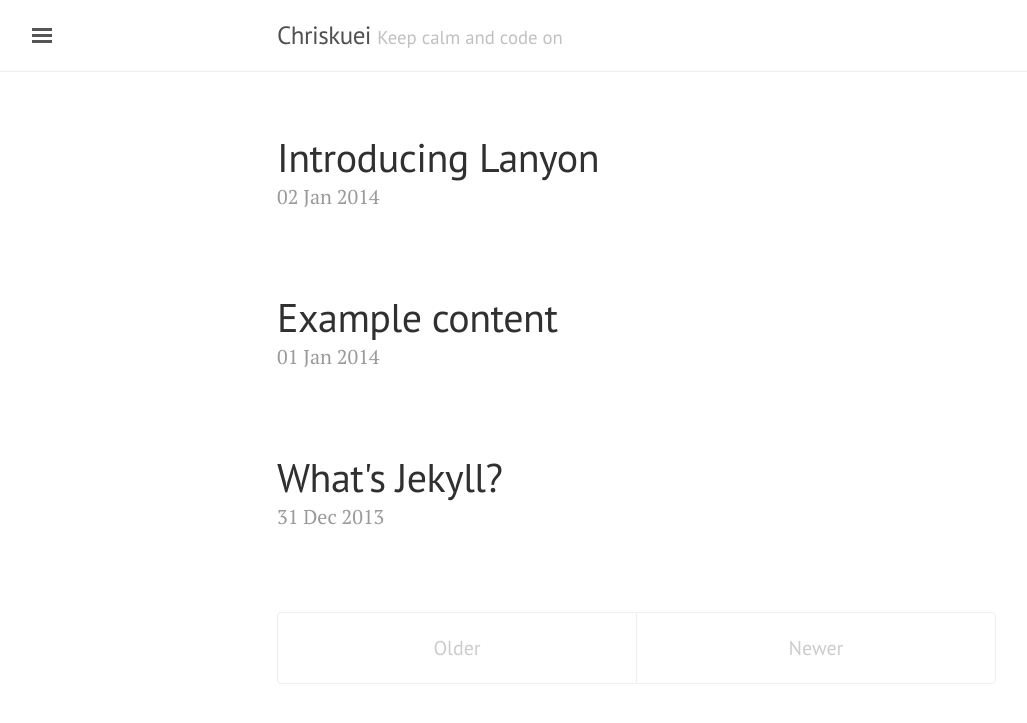
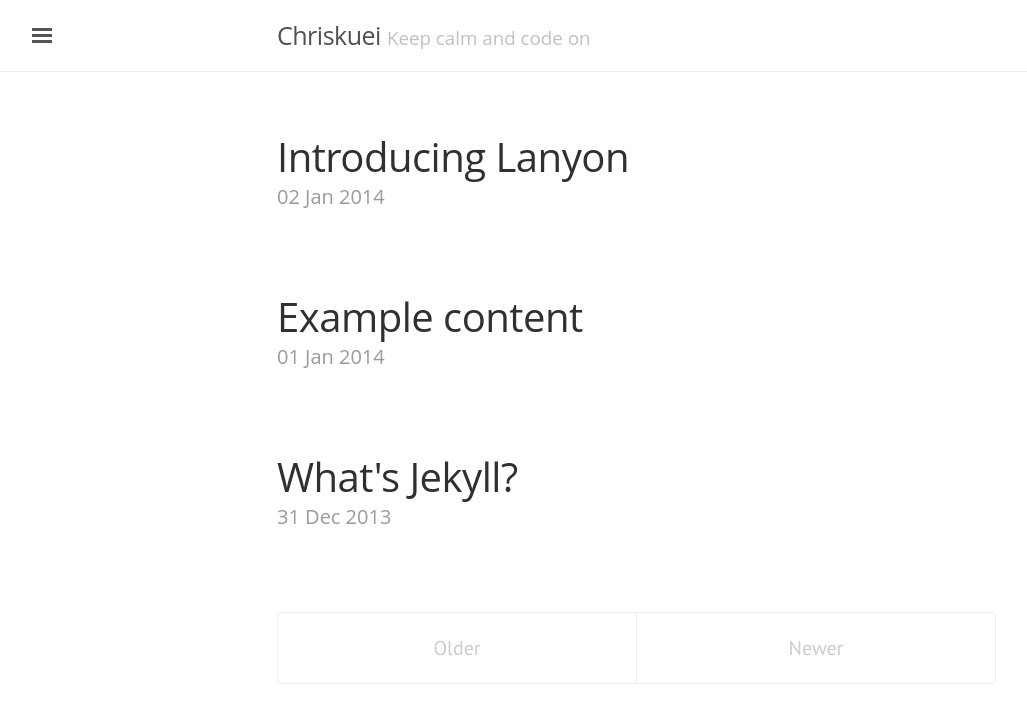
Before and after one commit to zylgithub666/Chriskuei.github.io, a Jekyll site: the page built from index.html, in a window 1280 px wide. Shown: the top 723 px of the page, without its empty margins (3-1030 px from the left). Built offline with Jekyll 4.4.1, drawn with Linux system fonts in a browser that asks for light colours; Markdown is read by kramdown in place of the engine named in the settings; the list of posts is cut into pages by our own code.

Commit message:
Modify font

```diff
--- a/public/css/lanyon.css
+++ b/public/css/lanyon.css
@@ -41,11 +41,13 @@
 }
 
 html {
-  font-family: "PT Serif", Georgia, "Times New Roman", serif;
+  font-family: "Open Sans", "Helvetica Neue", Helvetica, Arial, sans-serif;
+  /* font-family: "PT Serif", Georgia, "Times New Roman", serif; */
 }
 
 h1, h2, h3, h4, h5, h6 {
-  font-family: "PT Sans", Helvetica, Arial, sans-serif;
+  font-family: "Open Sans", "Helvetica Neue", Helvetica, Arial, sans-serif;
+  /* font-family: "PT Sans", Helvetica, Arial, sans-serif; */
   font-weight: 400;
   color: #313131;
   letter-spacing: -.025rem;
```
